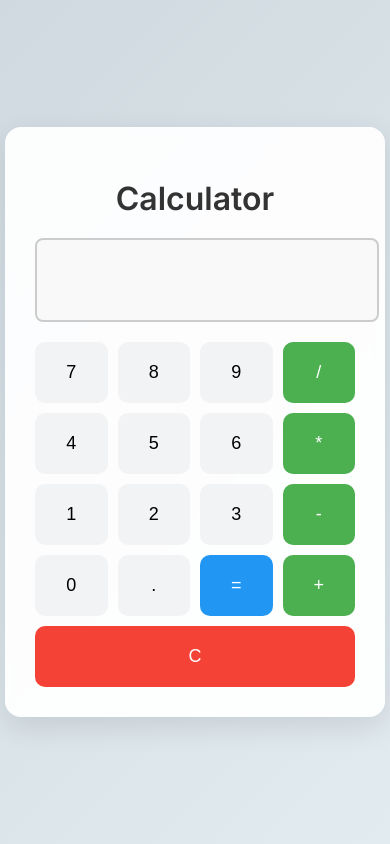
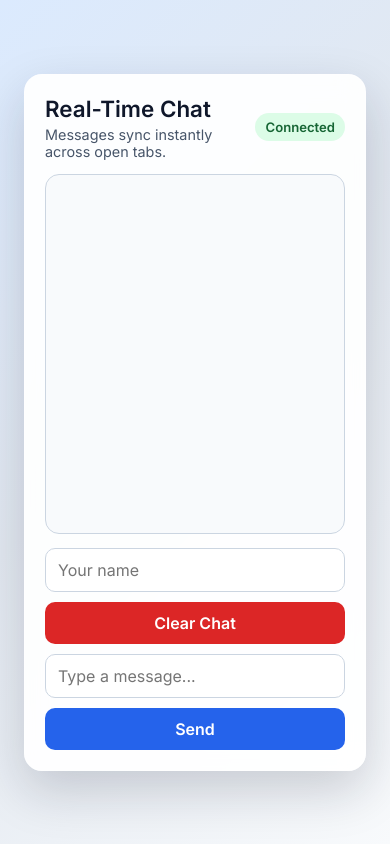
Before and after one commit to NavinkumarD/Calculator, a plain HTML site: page index.html in a window 390 px wide. Drawn offline with Linux system fonts and the light colour scheme.

Commit message:
Build real-time chat application UI and logic

```diff
--- a/index.html
+++ b/index.html
@@ -2,58 +2,130 @@
 <html lang="en">
 <head>
   <meta charset="UTF-8" />
-  <meta name="viewport" content="width=device-width, initial-scale=1.0"/>
-  <title>Calculator Web App</title>
-  <link href="https://fonts.googleapis.com/css2?family=Inter:wght@400;600&display=swap" rel="stylesheet">
+  <meta name="viewport" content="width=device-width, initial-scale=1.0" />
+  <title>Real-Time Chat Application</title>
+  <link href="https://fonts.googleapis.com/css2?family=Inter:wght@400;500;600&display=swap" rel="stylesheet">
   <link rel="stylesheet" href="style.css" />
 </head>
 <body>
-  <div class="calculator">
-    <h1>Calculator</h1>
-    <input type="text" id="display" readonly />
-    <div class="buttons">
-      <button>7</button>
-      <button>8</button>
-      <button>9</button>
-      <button class="operator">/</button>
+  <main class="chat-app">
+    <header class="chat-header">
+      <div>
+        <h1>Real-Time Chat</h1>
+        <p>Messages sync instantly across open tabs.</p>
+      </div>
+      <span class="status" id="status">Connected</span>
+    </header>
 
-      <button>4</button>
-      <button>5</button>
-      <button>6</button>
-      <button class="operator">*</button>
+    <section id="messages" class="messages" aria-live="polite"></section>
 
-      <button>1</button>
-      <button>2</button>
-      <button>3</button>
-      <button class="operator">-</button>
-
-      <button>0</button>
-      <button>.</button>
-      <button class="equal">=</button>
-      <button class="operator">+</button>
-
-      <button class="clear">C</button>
-    </div>
-  </div>
+    <form id="chat-form" class="chat-form" autocomplete="off">
+      <div class="row">
+        <input id="name" type="text" maxlength="24" placeholder="Your name" required />
+        <button type="button" id="clear-chat" class="clear">Clear Chat</button>
+      </div>
+      <div class="row">
+        <input id="message" type="text" maxlength="300" placeholder="Type a message..." required />
+        <button type="submit" class="send">Send</button>
+      </div>
+    </form>
+  </main>
 
   <script>
-    const display = document.getElementById('display');
-    const buttons = document.querySelectorAll('button');
+    const channel = new BroadcastChannel('realtime-chat');
+    const storageKey = 'realtime-chat-history-v1';
+    const tabId = crypto.randomUUID();
 
-    buttons.forEach(btn => {
-      btn.addEventListener('click', () => {
-        if (btn.classList.contains('equal')) {
-          try { display.value = eval(display.value); }
-          catch { display.value = 'Error'; }
-        }
-        else if (btn.classList.contains('clear')) {
-          display.value = '';
-        }
-        else {
-          display.value += btn.textContent;
-        }
-      });
+    const form = document.getElementById('chat-form');
+    const nameInput = document.getElementById('name');
+    const messageInput = document.getElementById('message');
+    const messagesEl = document.getElementById('messages');
+    const clearBtn = document.getElementById('clear-chat');
+
+    const getHistory = () => {
+      try {
+        return JSON.parse(localStorage.getItem(storageKey)) || [];
+      } catch {
+        return [];
+      }
+    };
+
+    const saveHistory = (messages) => {
+      localStorage.setItem(storageKey, JSON.stringify(messages.slice(-100)));
+    };
+
+    const formatTime = (timestamp) => new Date(timestamp).toLocaleTimeString([], {
+      hour: '2-digit',
+      minute: '2-digit'
     });
+
+    const renderMessage = (msg) => {
+      const item = document.createElement('article');
+      item.className = `message ${msg.senderId === tabId ? 'self' : 'other'}`;
+
+      item.innerHTML = `
+        <div class="meta">
+          <strong>${msg.name}</strong>
+          <time>${formatTime(msg.timestamp)}</time>
+        </div>
+        <p>${msg.text}</p>
+      `;
+
+      messagesEl.appendChild(item);
+      messagesEl.scrollTop = messagesEl.scrollHeight;
+    };
+
+    const appendAndStore = (msg) => {
+      const history = getHistory();
+      history.push(msg);
+      saveHistory(history);
+      renderMessage(msg);
+    };
+
+    const loadHistory = () => {
+      const history = getHistory();
+      history.forEach(renderMessage);
+    };
+
+    form.addEventListener('submit', (event) => {
+      event.preventDefault();
+
+      const name = nameInput.value.trim();
+      const text = messageInput.value.trim();
+
+      if (!name || !text) return;
+
+      const payload = {
+        senderId: tabId,
+        name,
+        text,
+        timestamp: Date.now()
+      };
+
+      appendAndStore(payload);
+      channel.postMessage(payload);
+      messageInput.value = '';
+      messageInput.focus();
+    });
+
+    clearBtn.addEventListener('click', () => {
+      localStorage.removeItem(storageKey);
+      messagesEl.innerHTML = '';
+      channel.postMessage({ type: 'clear', senderId: tabId });
+    });
+
+    channel.onmessage = (event) => {
+      const data = event.data;
+      if (data.type === 'clear') {
+        localStorage.removeItem(storageKey);
+        messagesEl.innerHTML = '';
+        return;
+      }
+
+      appendAndStore(data);
+    };
+
+    loadHistory();
   </script>
 </body>
 </html>
--- a/style.css
+++ b/style.css
@@ -1,89 +1,173 @@
-body {
-  background: linear-gradient(135deg, #cfd9df, #e2ebf0); /* light blue/grey gradient */
-  font-family: 'Inter', sans-serif;
-  display: flex;
-  justify-content: center;
-  align-items: center;
-  height: 100vh;
-  margin: 0;
+:root {
+  --bg: linear-gradient(135deg, #dbeafe, #e2e8f0 45%, #f8fafc);
+  --card: #ffffffeb;
+  --text: #0f172a;
+  --muted: #475569;
+  --border: #cbd5e1;
+  --primary: #2563eb;
+  --primary-hover: #1d4ed8;
+  --danger: #dc2626;
+  --danger-hover: #b91c1c;
 }
 
-.calculator {
-  background: #ffffffee;
-  backdrop-filter: blur(5px);
-  padding: 30px;
-  border-radius: 16px;
-  box-shadow: 0 10px 30px rgba(0,0,0,0.1);
-  width: 320px;
-  text-align: center;
+* {
+  box-sizing: border-box;
 }
 
-.calculator h1 {
-  margin-bottom: 20px;
-  font-weight: 600;
-  color: #333;
+body {
+  margin: 0;
+  min-height: 100vh;
+  display: grid;
+  place-items: center;
+  padding: 24px;
+  background: var(--bg);
+  font-family: 'Inter', sans-serif;
+  color: var(--text);
 }
 
-#display {
-  width: 100%;
-  height: 60px;
-  font-size: 28px;
-  text-align: right;
-  margin-bottom: 20px;
-  padding: 10px;
-  border-radius: 8px;
-  border: 2px solid #ccc;
-  background: #f9f9f9;
+.chat-app {
+  width: min(760px, 100%);
+  background: var(--card);
+  border: 1px solid #ffffff66;
+  backdrop-filter: blur(12px);
+  border-radius: 18px;
+  box-shadow: 0 20px 50px rgba(15, 23, 42, 0.18);
+  padding: 20px;
 }
 
-.buttons {
+.chat-header {
+  display: flex;
+  justify-content: space-between;
+  align-items: center;
+  margin-bottom: 14px;
+}
+
+.chat-header h1 {
+  margin: 0;
+  font-size: 1.4rem;
+}
+
+.chat-header p {
+  margin: 4px 0 0;
+  color: var(--muted);
+  font-size: 0.9rem;
+}
+
+.status {
+  background: #dcfce7;
+  color: #166534;
+  padding: 6px 10px;
+  border-radius: 999px;
+  font-weight: 600;
+  font-size: 0.82rem;
+}
+
+.messages {
+  height: 420px;
+  overflow-y: auto;
+  border: 1px solid var(--border);
+  border-radius: 14px;
+  padding: 14px;
+  display: flex;
+  flex-direction: column;
+  gap: 10px;
+  background: #f8fafc;
+}
+
+.message {
+  max-width: 80%;
+  padding: 10px 12px;
+  border-radius: 12px;
+  background: #e2e8f0;
+}
+
+.message.self {
+  align-self: flex-end;
+  background: #dbeafe;
+}
+
+.message.other {
+  align-self: flex-start;
+  background: #e2e8f0;
+}
+
+.message .meta {
+  display: flex;
+  justify-content: space-between;
+  gap: 14px;
+  font-size: 0.78rem;
+  color: #334155;
+  margin-bottom: 4px;
+}
+
+.message p {
+  margin: 0;
+  line-height: 1.4;
+  word-break: break-word;
+}
+
+.chat-form {
+  margin-top: 14px;
   display: grid;
-  grid-template-columns: repeat(4, 1fr);
   gap: 10px;
 }
 
-button {
-  padding: 20px;
-  font-size: 18px;
-  border: none;
-  border-radius: 10px;
-  background: #f1f3f5;
-  cursor: pointer;
-  transition: background 0.2s, transform 0.1s, box-shadow 0.1s;
+.row {
+  display: grid;
+  grid-template-columns: 1fr auto;
+  gap: 10px;
 }
 
-button:hover {
-  background: #e2e6ea;
+input,
+button {
+  border-radius: 10px;
+  border: 1px solid var(--border);
+  padding: 11px 12px;
+  font: inherit;
 }
 
-button:active {
-  transform: scale(0.98);
+input:focus {
+  outline: 2px solid #93c5fd;
+  border-color: #60a5fa;
 }
 
-.operator {
-  background: #4caf50;
-  color: #fff;
+button {
+  cursor: pointer;
+  border: none;
+  color: white;
+  font-weight: 600;
 }
 
-.operator:hover {
-  background: #43a047;
+.send {
+  background: var(--primary);
 }
 
-.equal {
-  background: #2196f3;
-  color: #fff;
-}
-
-.equal:hover {
-  background: #1e88e5;
+.send:hover {
+  background: var(--primary-hover);
 }
 
 .clear {
-  grid-column: span 4;
-  background: #f44336;
-  color: #fff;
+  background: var(--danger);
 }
 
 .clear:hover {
-  background: #e53935;
+  background: var(--danger-hover);
 }
+
+@media (max-width: 600px) {
+  .messages {
+    height: 360px;
+  }
+
+  .row {
+    grid-template-columns: 1fr;
+  }
+
+  button {
+    width: 100%;
+  }
+
+  .message {
+    max-width: 95%;
+  }
+}
```
Also changed, not shown: 1 other file.
